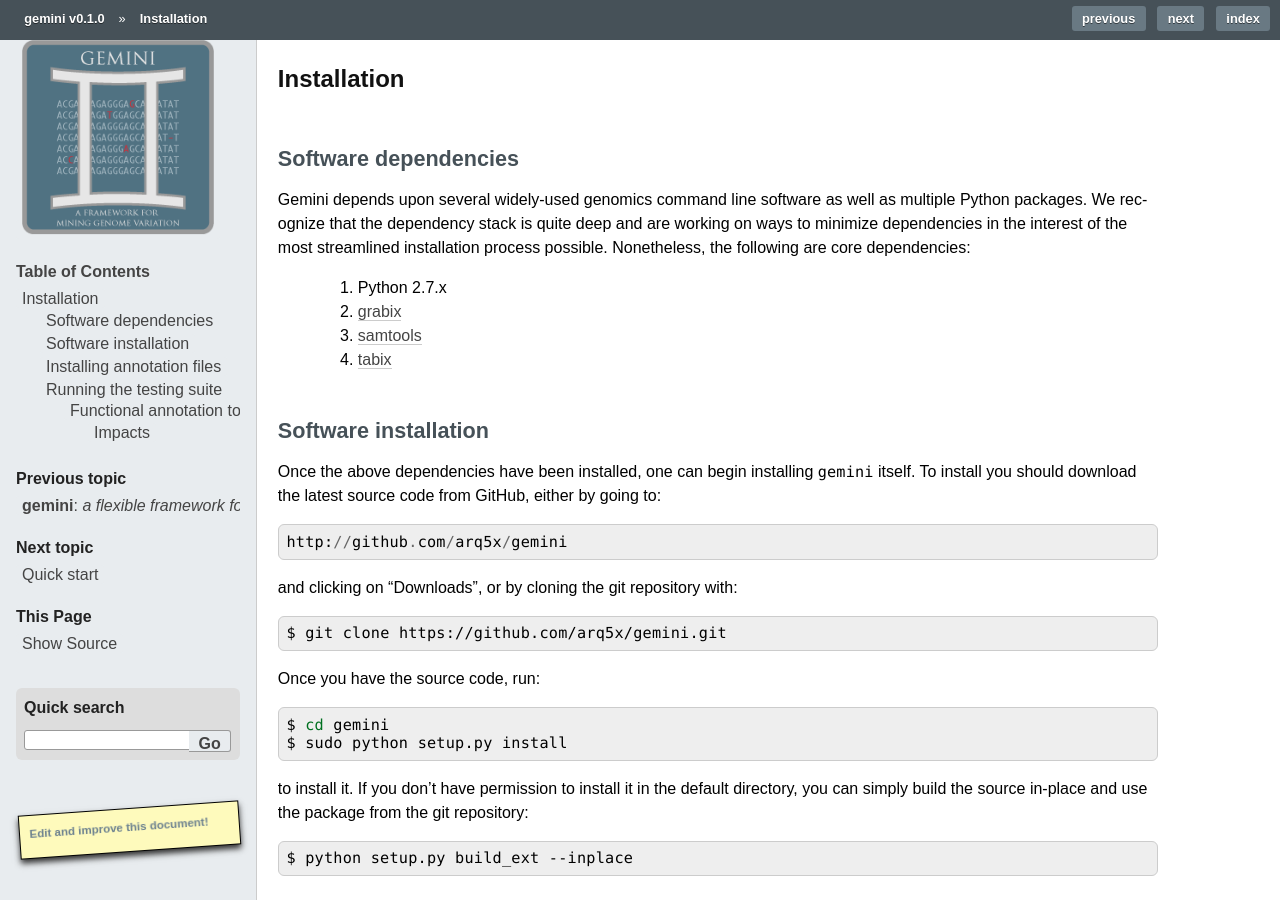
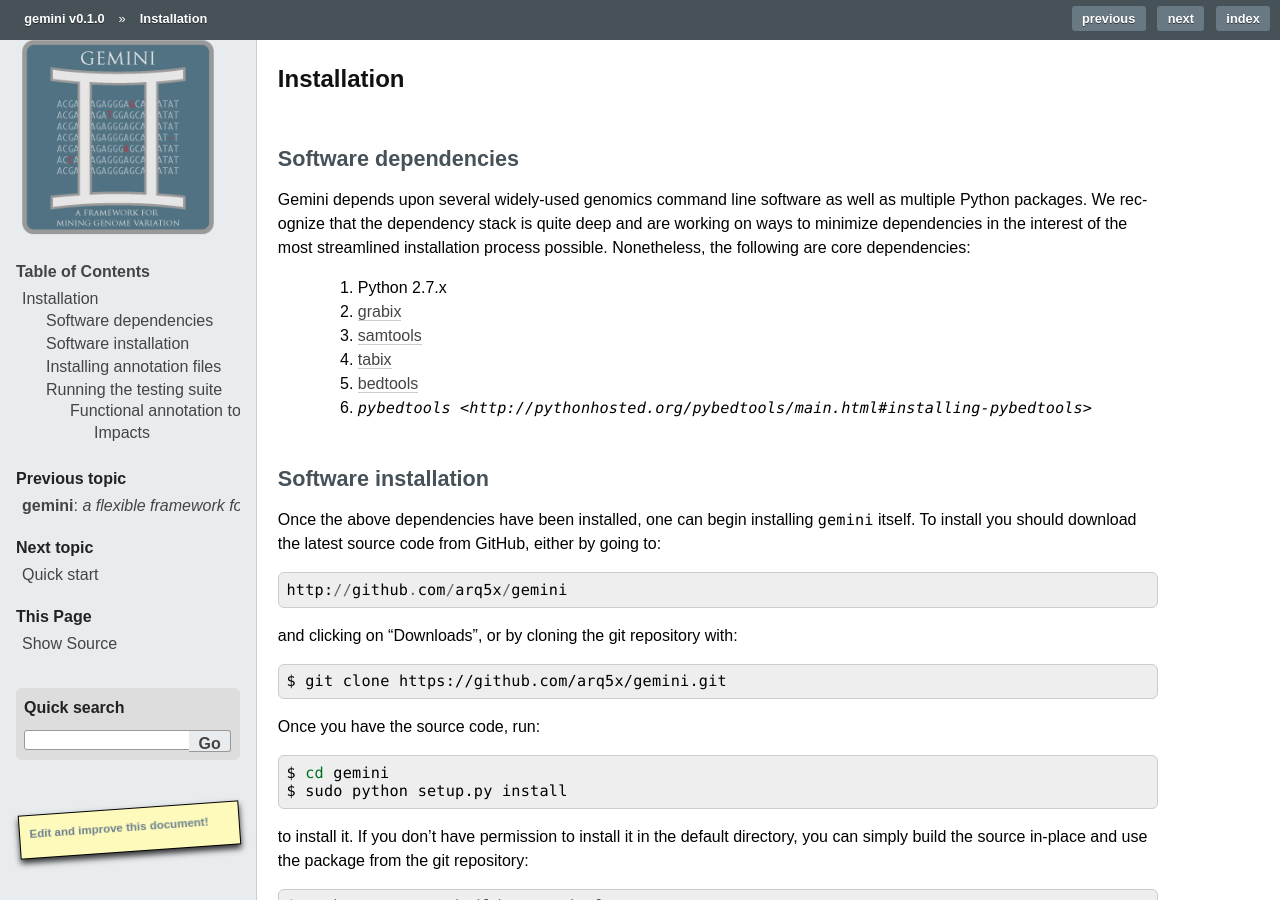
Before and after one commit to arq5x/gemini, a Sphinx documentation site: the page built from docs/content/installation.rst, in a window 1280 px wide and 900 px high. Built offline with Sphinx 7.4.7, drawn with Linux system fonts in a browser that asks for light colours; formulas are drawn with MathJax 3; pages that are not in the unit, such as notebooks, are missing from menus; comment, search, counter and statistics services are not loaded.

Commit message:
more SW dependencies

```diff
--- a/docs/content/installation.rst
+++ b/docs/content/installation.rst
@@ -15,6 +15,8 @@ core dependencies:
     2. `grabix <https://github.com/arq5x/grabix>`_
     3. `samtools <http://sourceforge.net/projects/samtools/files/>`_
     4. `tabix <http://sourceforge.net/projects/samtools/files/>`_
+    5. `bedtools <https://code.google.com/p/bedtools/>`_
+    6. `pybedtools <http://pythonhosted.org/pybedtools/main.html#installing-pybedtools>`
 
 
 
```
